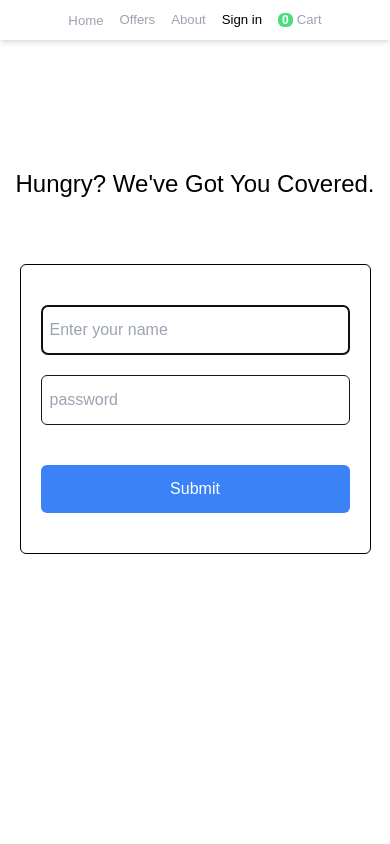
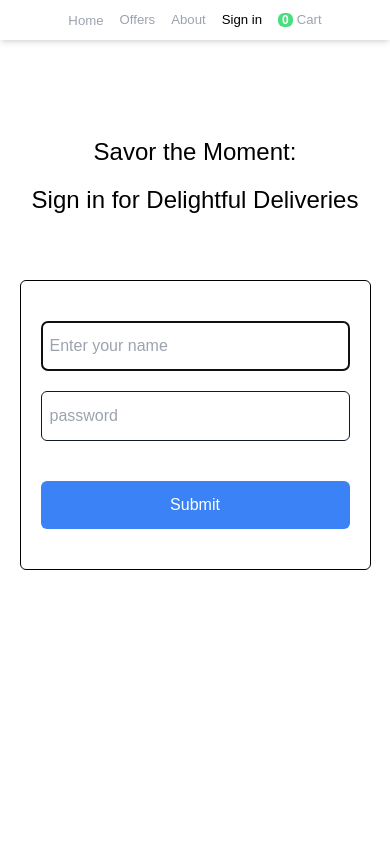
Before and after one commit to karthik-mohan23/iCrave, a React (Create React App) app: page /signin in a window 390 px wide. Shown: the top 844 px of the page. Built offline with nearby package versions, Linux system fonts and the light colour scheme.

Commit message:
changed Cart styling for mobile

```diff
--- a/src/components/Header.js
+++ b/src/components/Header.js
@@ -37,7 +37,7 @@ const Header = () => {
             </div>
           </div>
         </div>
-        <ul className="mx-auto md:mx-0 flex items-center gap-4  lg:gap-16">
+        <ul className="mx-auto md:mx-0 flex items-center gap-4  lg:gap-12">
           <NavLink
             to="/"
             className={({ isActive }) => (isActive ? "" : "text-gray-400")}>
--- a/src/components/RestaurantNotFound.js
+++ b/src/components/RestaurantNotFound.js
@@ -1,7 +1,7 @@
 const RestaurantNotFound = ({ inputValue }) => {
   return (
-    <div className="w-[90%] max-w-7xl mx-auto">
-      <h3 className="font-semibold text-xl mt-10">
+    <div className="w-[90%] max-w-7xl mx-auto min-h-[70vh]">
+      <h3 className="font-semibold text-xl mt-10 mb-4">
         No match found for "{inputValue}".
       </h3>
     </div>
--- a/src/components/buttons/SeeRestaurants.js
+++ b/src/components/buttons/SeeRestaurants.js
@@ -5,7 +5,7 @@ const SeeRestaurants = () => {
   return (
     <button
       onClick={() => navigate("/")}
-      className="bg-orange-500 text-white px-5 py-2 font-medium">
+      className="bg-orange-500 text-white px-5 py-2 font-medium hover:bg-orange-600 hover:shadow-xl duration-300">
       SEE RESTAURANTS NEAR YOU
     </button>
   );
--- a/src/pages/Cart.js
+++ b/src/pages/Cart.js
@@ -32,12 +32,12 @@ const Cart = () => {
       <div className="w-[90%] max-w-7xl mx-auto flex justify-evenly flex-wrap-reverse lg:flex-nowrap py-10">
         <div>
           <div className="grid grid-cols-4 mb-10 max-w-3xl">
-            <h2>Item name</h2>
-            <p className="justify-self-center">Quantity</p>
-            <p className="justify-self-center">Price</p>
+            <h2 className="font-semibold">Item name</h2>
+            <p className="justify-self-center font-semibold">Quantity</p>
+            <p className="justify-self-center font-semibold">Price</p>
             <button
               onClick={handleClearCart}
-              className="justify-self-end bg-red-500 text-white px-3 py-1 rounded-full">
+              className="text-xs font-medium tracking-wider justify-self-end bg-red-500 text-white px-3 py-1 rounded-full">
               CLEAR ALL
             </button>
           </div>
@@ -68,7 +68,7 @@ const Cart = () => {
                   </button>
                   <button
                     onClick={() => handleDeleteItem(item.id)}
-                    className="text-xs justify-self-end self-center bg-yellow-300 px-4 py-2 rounded-full tracking-wide">
+                    className="hidden sm:inline-block text-xs justify-self-end self-center bg-yellow-300 px-4 py-2 rounded-full tracking-wide">
                     REMOVE
                   </button>
                 </div>
--- a/src/pages/Home.js
+++ b/src/pages/Home.js
@@ -25,13 +25,7 @@ const Home = () => {
     try {
       const response = await fetch(RESTAURANT_CARD);
       const json = await response.json();
-      // const restaurants = await response.json();
-      // const restaurantsArray =
-      //   restaurants?.data?.cards[2]?.card?.card?.gridElements?.infoWithStyle
-      //     ?.restaurants;
 
-      // setAllRestaurants(restaurantsArray);
-      // setFilteredRestaurants(restaurantsArray);
       // initialize checkJsonData() function to check Swiggy Restaurant data
       async function checkJsonData(jsonData) {
         for (let i = 0; i < jsonData?.data?.cards.length; i++) {
--- a/src/pages/SignIn.js
+++ b/src/pages/SignIn.js
@@ -23,8 +23,11 @@ const SignIn = () => {
 
   return (
     <div className="min-h-screen">
-      <h1 className="text-2xl text-center font-medium mt-32 mb-16">
-        Hungry? We've Got You Covered.
+      <h1 className="text-2xl text-center font-medium mt-24 mb-4 ">
+        Savor the Moment:
+      </h1>
+      <h1 className="text-2xl text-center font-medium mb-16">
+        Sign in for Delightful Deliveries
       </h1>
       <form
         onSubmit={handleSubmit}
```
